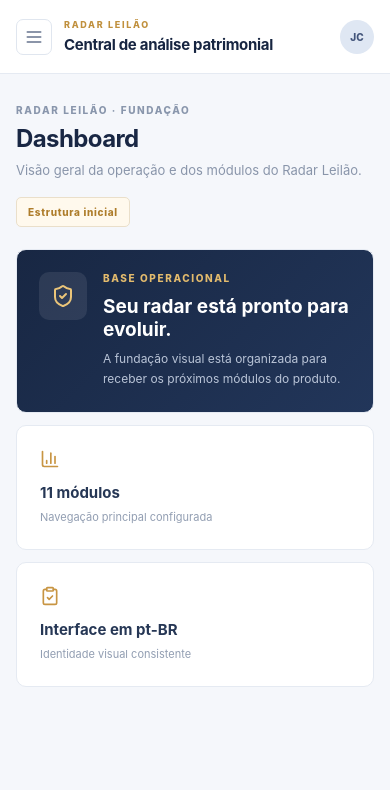
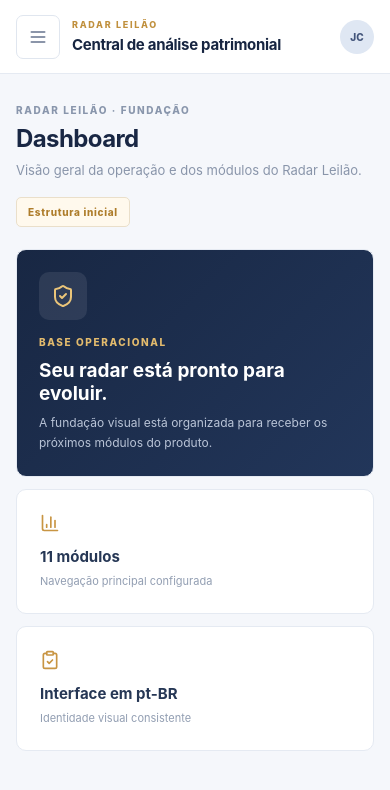
Before and after one commit to jabesfelipe/radar-leilao, a React (Vite) app in the folder frontend/: page / in a window 390 px wide. Shown: the top 790 px of the page. Built offline with nearby package versions, Linux system fonts and the light colour scheme.

Commit message:
fix: reforca responsividade do frontend

```diff
--- a/frontend/src/App.tsx
+++ b/frontend/src/App.tsx
@@ -1,5 +1,5 @@
 import { useEffect, useState } from 'react'
-import { ArrowRight, BarChart3, CheckCircle2, ClipboardCheck, FileText, ShieldCheck } from 'lucide-react'
+import { ArrowRight, BarChart3, ClipboardCheck, FileText, ShieldCheck } from 'lucide-react'
 import { Layout } from './components/Layout'
 import { PageContainer } from './components/PageContainer'
 import { navigationItems } from './components/Sidebar'
--- a/frontend/src/styles.css
+++ b/frontend/src/styles.css
@@ -87,3 +87,25 @@ button { font: inherit; }
   .module-placeholder { align-items: flex-start; padding: 22px; }
   .placeholder-arrow { display: none; }
 }
+
+/* Regras compartilhadas de responsividade e toque */
+html, #root { min-height: 100%; }
+html, body { overflow-x: hidden; }
+.app-shell, .app-content { width: 100%; max-width: 100vw; }
+.app-content { overflow-x: hidden; }
+.topbar > div { min-width: 0; }
+.navigation-item, .icon-button, .mobile-menu, .close-menu { min-height: 44px; }
+.icon-button, .mobile-menu { width: 44px; }
+.close-menu { width: 44px; min-width: 44px; }
+.navigation-item { line-height: 1.35; }
+.page-description, .module-placeholder p, .welcome-card p { overflow-wrap: anywhere; }
+
+@media (max-width: 680px) {
+  .topbar > div:nth-child(2) { overflow: hidden; }
+  .topbar h1 { overflow: hidden; text-overflow: ellipsis; white-space: nowrap; }
+  .page-container { width: 100%; }
+  .page-heading h2 { overflow-wrap: anywhere; }
+  .welcome-card { flex-direction: column; }
+  .module-placeholder { width: 100%; }
+  .form-grid { display: grid; grid-template-columns: 1fr; }
+}
```
